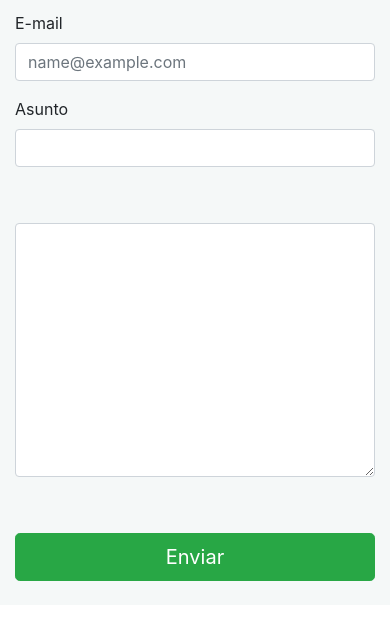
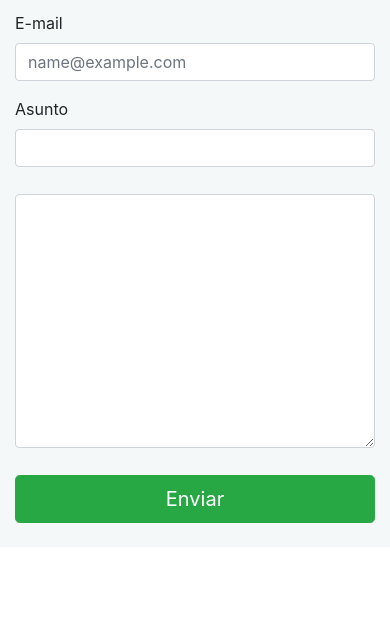
Before and after one commit to fedeemens/my-first-page, a plain HTML site: page contacto.html in a window 390 px wide. Shown: the part 84-704 px from the top of the page. Drawn offline with Linux system fonts and the light colour scheme.

Commit message:
Add files via upload

```diff
--- a/css/main.css
+++ b/css/main.css
@@ -108,6 +108,6 @@ footer p {
 }
 @media(max-width: 770px){
     .formulario .textarea {
-        padding: 40px 0;
+        padding: 0.7rem 0 ;
     }
 }
```
